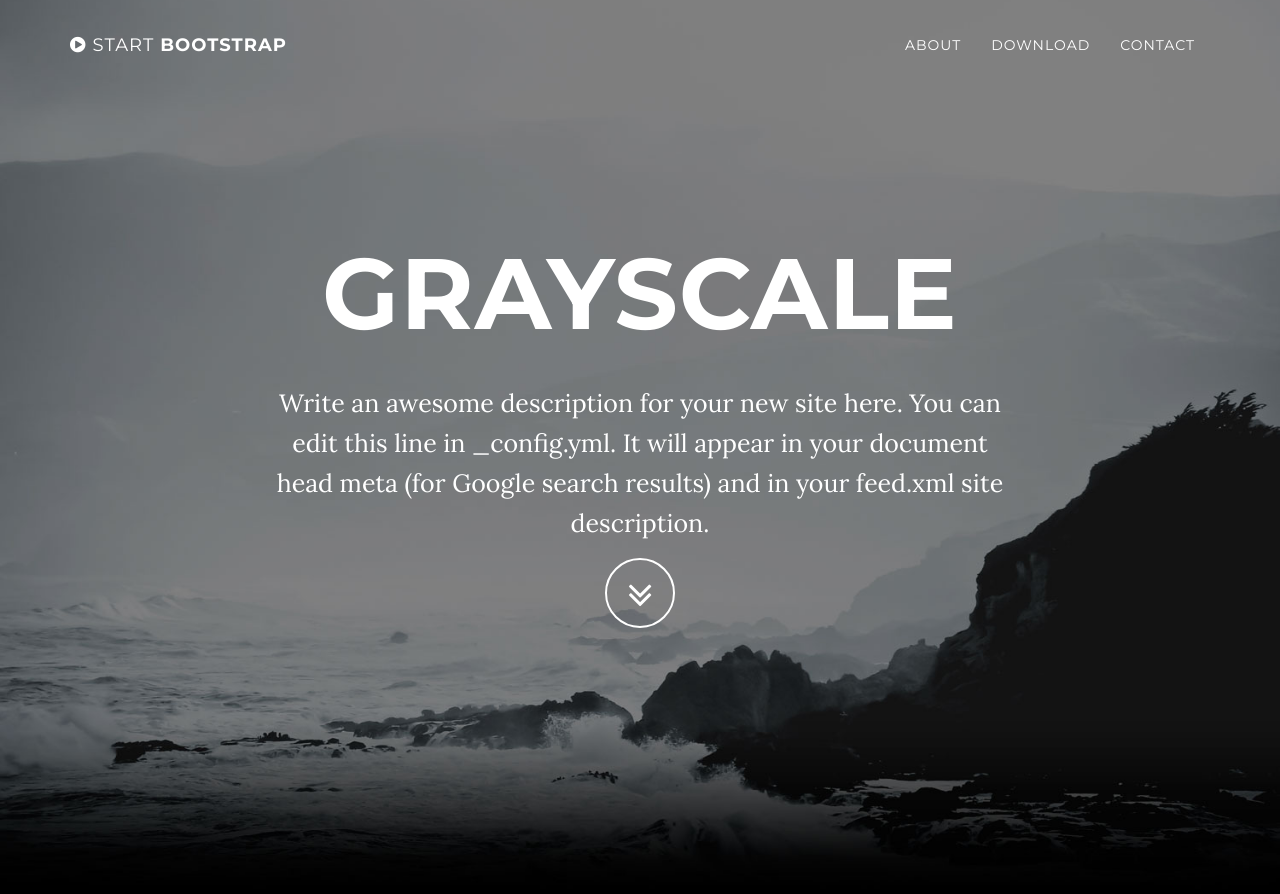
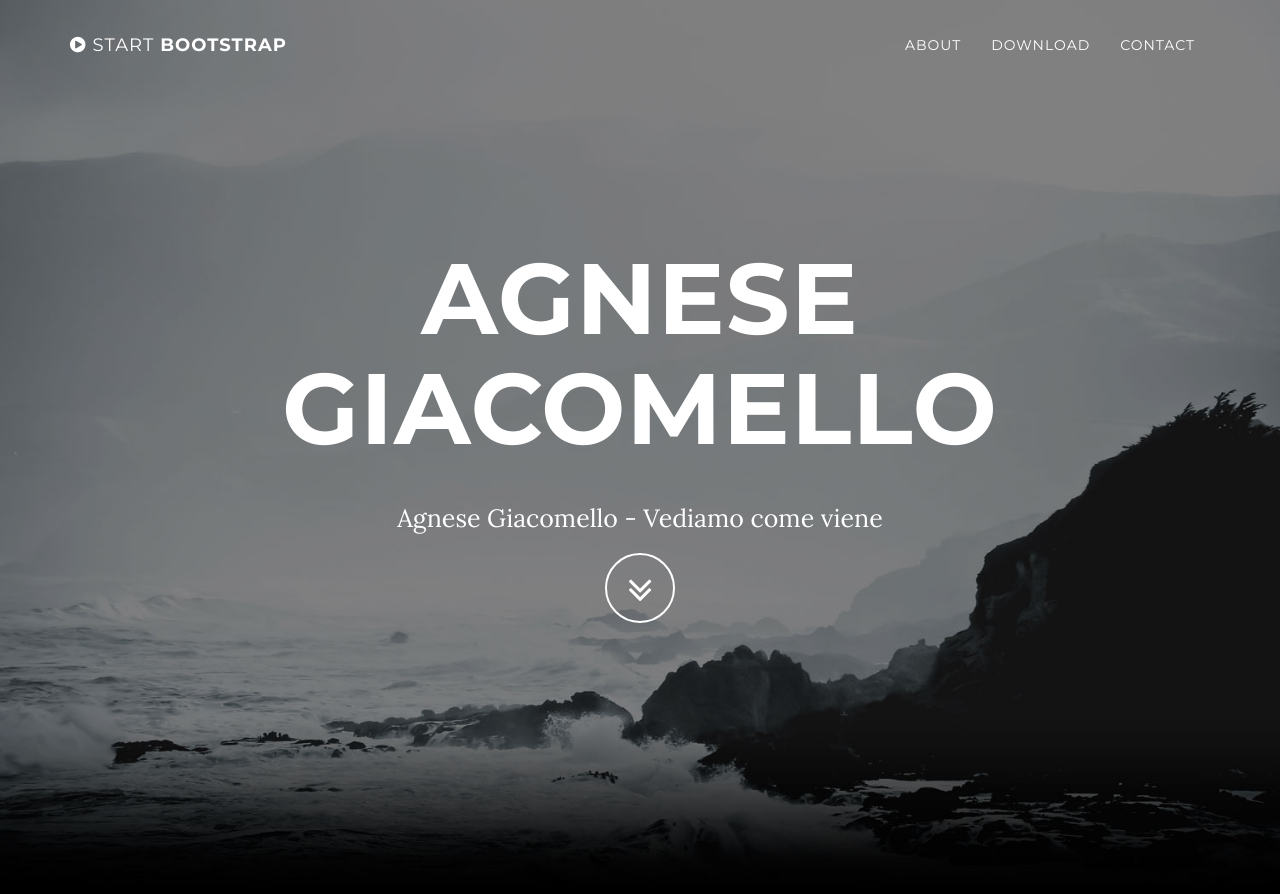
Before and after one commit to AgneseG/AgneseG.github.io, a Jekyll site: the page built from index.html, in a window 1280 px wide and 900 px high. Shown: the top 894 px of the window. Built offline with Jekyll 4.4.1, drawn with Linux system fonts in a browser that asks for light colours; some of the changed text lies outside the part shown.

Commit message:
Update _config.yml

```diff
--- a/_config.yml
+++ b/_config.yml
@@ -1,8 +1,8 @@
 # Site settings
-title: Grayscale
-email: your-email@domain.com
-url: https://example.github.io
-description: "Write an awesome description for your new site here. You can edit this line in _config.yml. It will appear in your document head meta (for Google search results) and in your feed.xml site description."
+title: Agnese Giacomello
+email: agnese.giacomello@hotmail.it
+url: https://AgneseG.github.io
+description: "Agnese Giacomello - Vediamo come viene"
 
 # Color settings (hex-codes without the leading hash-tag)
 color:
@@ -10,7 +10,7 @@
   links: '#219ab3'
 
 # Footer settings
-footer: Your Website
+footer: Portfolio data Science
 
 # Social networks usernames (many more available: google-plus, flickr, dribbble, pinterest, instagram, tumblr, linkedin, etc.)
 social:
```
